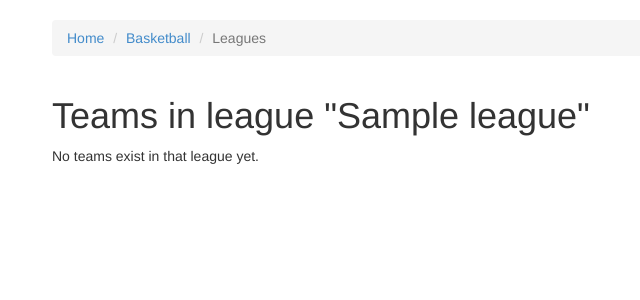
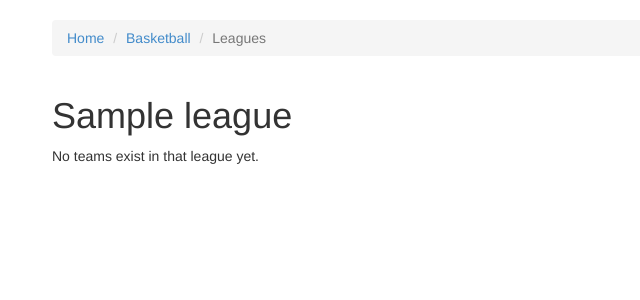
Before and after one commit to mitchellw/league_manager, a Django app: page /basketball/leagues/1/ in a window 1280 px wide. Shown: the part 52-352 px from the top of the page, without its empty margins (3-643 px from the left). Run offline with Django 3.2, Linux system fonts and the light colour scheme; tables that the repository leaves empty hold one stand-in row (values such as "Sample post"); some libraries are stand-ins or nearby versions.

Commit message:
Changed heading of league page to just league name.

```diff
--- a/basketball/templates/basketball/league.html
+++ b/basketball/templates/basketball/league.html
@@ -14,7 +14,7 @@
 {% endblock breadcrumb-page %}
 
 {% block content %}
-  <h1>Teams in league "{{ league.name }}"</h1>
+  <h1>{{ league.name }}</h1>
   {% if team_list %}
     <ul>
       {% for team in league.team_set %}
```
